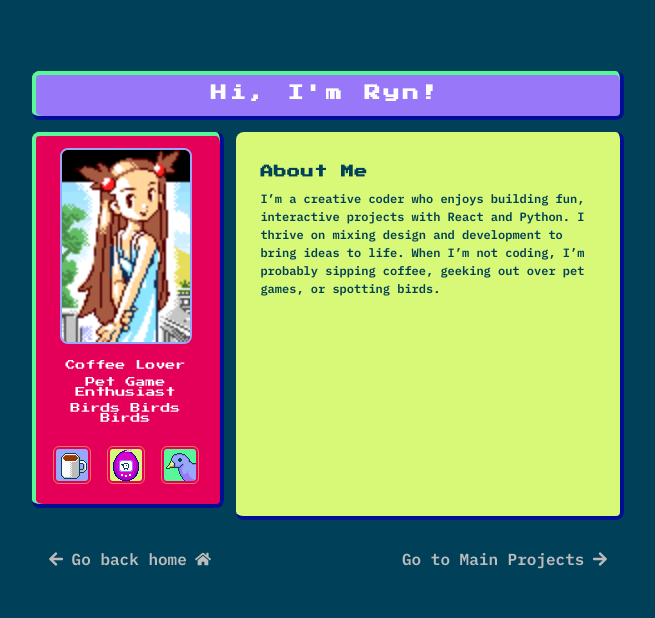
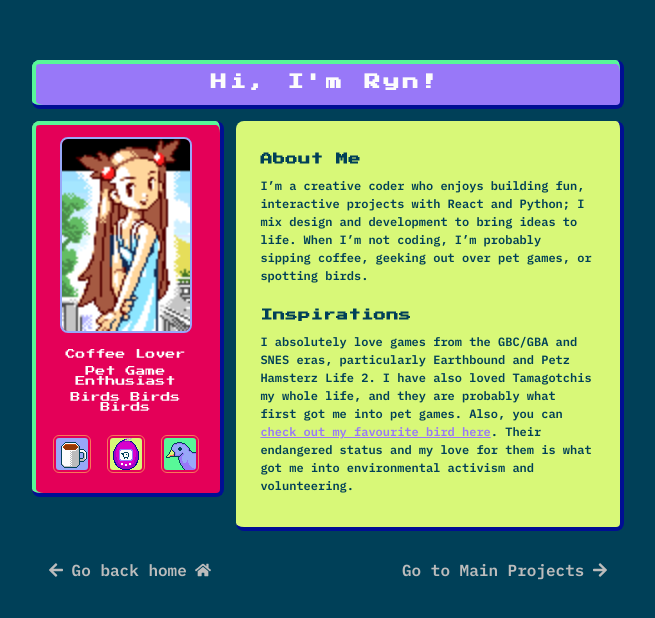
Before and after one commit to kathrynhoule/ryn-portfolio, a React (Vite) app: page /about in a window 1280 px wide. Shown: the part 104-722 px from the top of the page, without its empty margins (312-967 px from the left). Built offline with nearby package versions, Linux system fonts and the light colour scheme.

Commit message:
updates styling and content on about page

```diff
--- a/src/pages/About.jsx
+++ b/src/pages/About.jsx
@@ -21,7 +21,14 @@ const About = () => {
             <div className='about-block'>
               <div className='about-me'>
                 <h3>About Me</h3>
-                <p>I’m a creative coder who enjoys building fun, interactive projects with React and Python. I thrive on mixing design and development to bring ideas to life. When I’m not coding, I’m probably sipping coffee, geeking out over pet games, or spotting birds.</p>
+                <p>I’m a creative coder who enjoys building fun, interactive projects with React and Python; I mix design and development to bring ideas to life. When I’m not coding, I’m probably sipping coffee, geeking out over pet games, or spotting birds.</p>
+                <h3>Inspirations</h3>
+                <p>I absolutely love games from the GBC/GBA and SNES eras, particularly Earthbound and Petz Hamsterz Life 2. I have also loved Tamagotchis my whole life, and they are probably what first got me into pet games. Also, you can{' '}
+                <a href="https://www.ontario.ca/page/piping-plover" target="_blank" rel="noopener noreferrer">
+                  check out my favourite bird here
+                </a>.
+                Their endangered status and my love for them is what got me into environmental activism and volunteering.
+                </p>
               </div>
             </div>
 
--- a/src/styles/About.css
+++ b/src/styles/About.css
@@ -53,7 +53,6 @@
      align-items: flex-start;
      justify-content: center;
      width: 352px;
-     min-height: 352px;
      padding: 1rem;
      border-radius: 8px;
      text-decoration: none;
@@ -73,7 +72,7 @@
 
 .about-me h3 {
      font-family: var(--font-title);
-     font-size: 0.8rem;
+     font-size: 12px;
      margin-bottom: 0.25rem;
      letter-spacing: 0.05em;
 }
@@ -86,6 +85,15 @@
      line-height: 1.5;
 }
 
+.about-me a {
+     color: var(--box-primary);
+     text-decoration: underline;
+}
+
+.about-me a:hover {
+     color: var(--accent-hover);
+}
+
 .about-footer {
      grid-column: 1 / -1;
      grid-row: 3 / 4;
```
